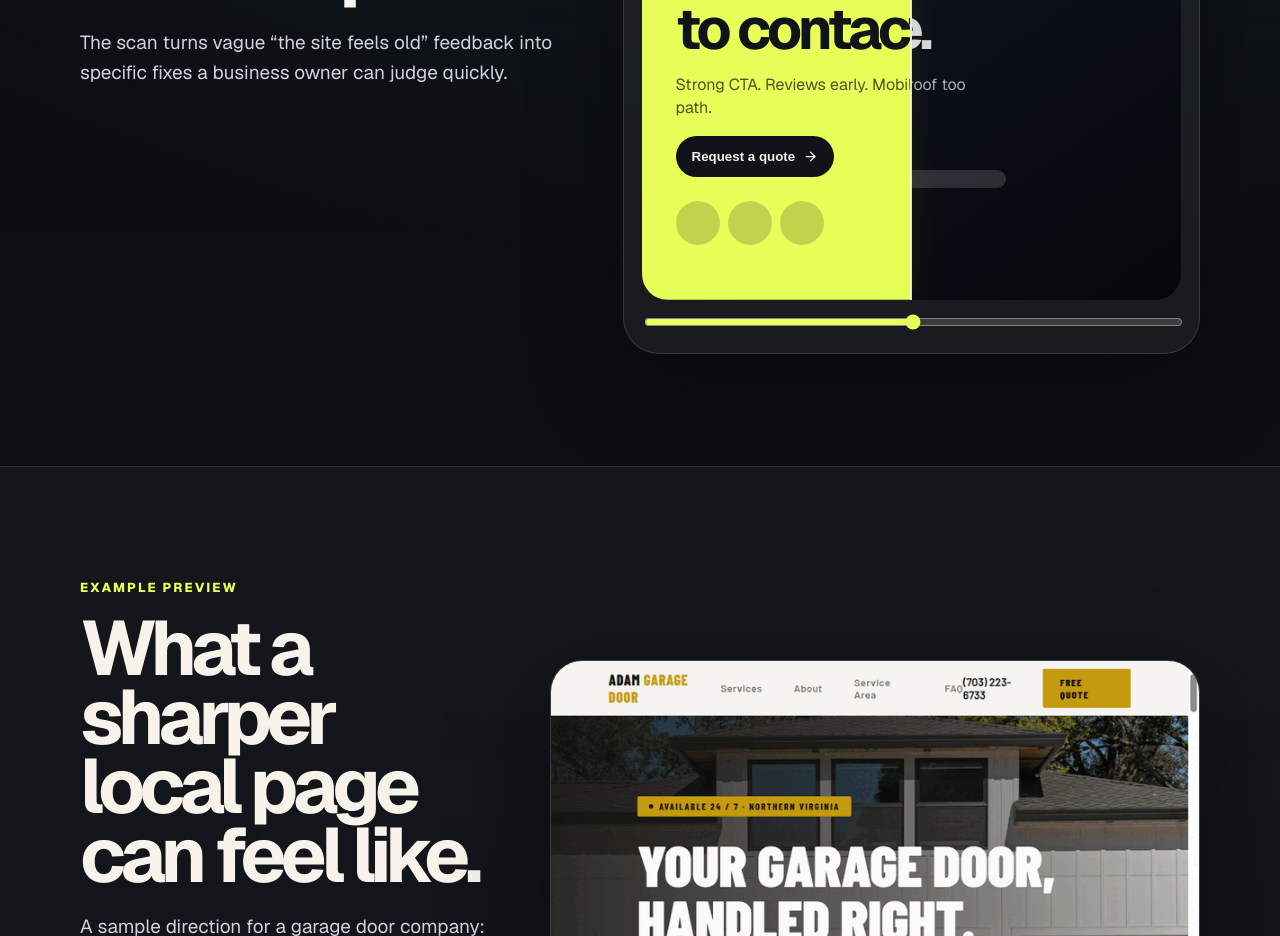
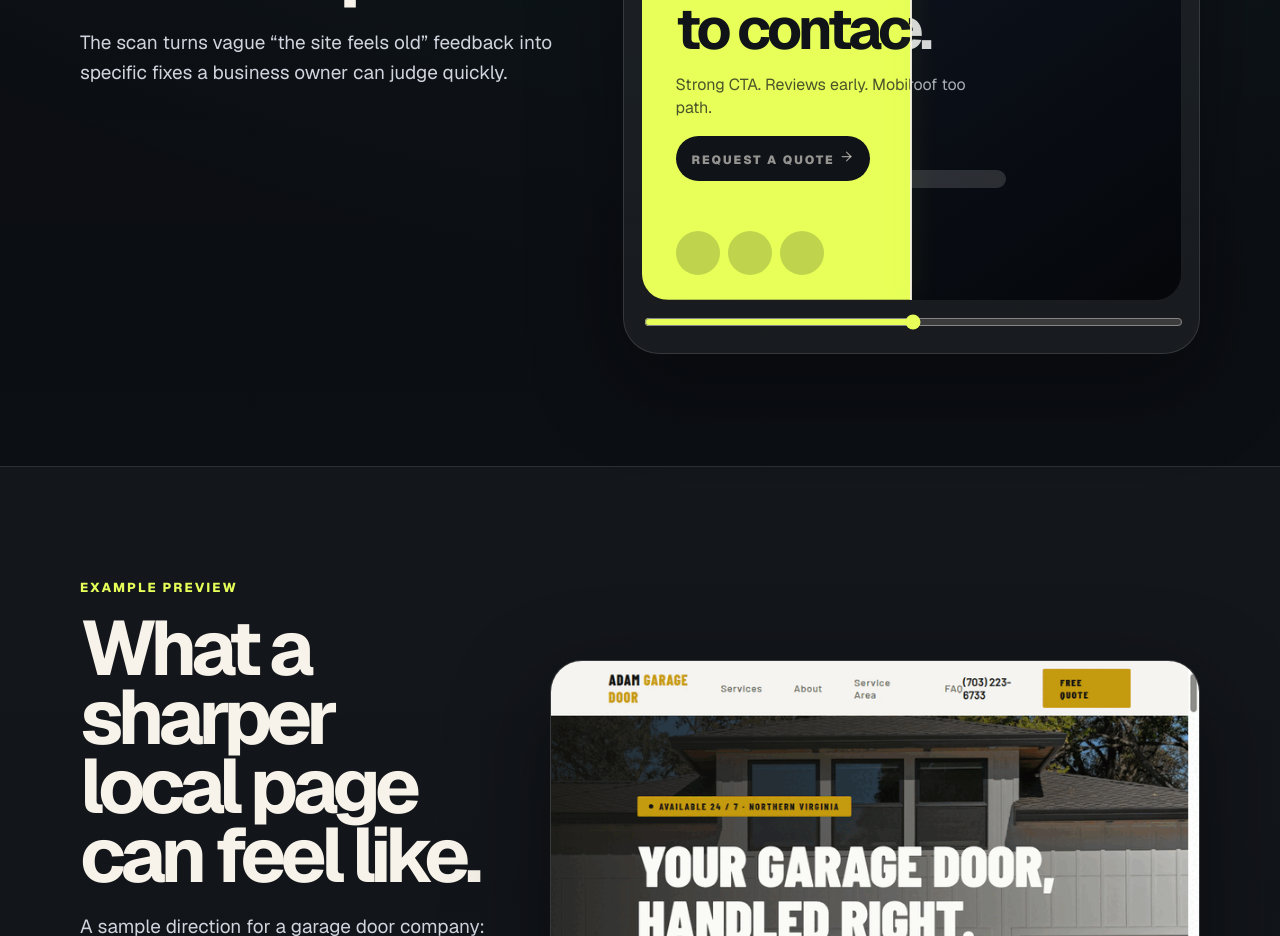
Before and after one commit to vnguyendc/built-by-vinh, a Next.js app: page / in a window 1280 px wide. Shown: the part 3060-3996 px from the top of the page. Built offline with nearby package versions, Linux system fonts and the light colour scheme.

Commit message:
Improve lab preview accessibility

```diff
--- a/src/app/globals.css
+++ b/src/app/globals.css
@@ -146,7 +146,7 @@ h2 { font-size: clamp(38px, 6vw, 78px); line-height: .9; letter-spacing: -.07em;
 .beforeSite { background: linear-gradient(145deg,#111827,#05070a); color: #d6d7d9; }
 .afterSite { clip-path: inset(0 calc(100% - var(--split)) 0 0); background: radial-gradient(circle at 72% 20%, rgba(231,255,88,.5), transparent 34%), #e7ff58; color: var(--ink); }
 .afterSite p { color: rgba(16,19,24,.72); }
-.afterSite button { display: inline-flex; align-items: center; gap: 8px; border: 0; border-radius: 999px; padding: 13px 16px; background: var(--ink); color: var(--text); font-weight: 850; }
+.mockButton { display: inline-flex; align-items: center; gap: 8px; border: 0; border-radius: 999px; padding: 13px 16px; background: var(--ink); color: var(--text); font-weight: 850; }
 .fakeBlock { width: 70%; height: 18px; border-radius: 99px; background: rgba(255,255,255,.14); margin-top: 16px; }
 .fakeBlock.short { width: 45%; }.fakeBlock.tiny { width: 28%; }
 .proofDots { display: flex; gap: 8px; margin-top: 24px; }.proofDots i { width: 44px; height: 44px; border-radius: 50%; background: rgba(16,19,24,.18); }
--- a/src/components/site/url-audit-lab.tsx
+++ b/src/components/site/url-audit-lab.tsx
@@ -97,7 +97,7 @@ export function BeforeAfterSlider() {
           <span>After</span>
           <h3>Clearer. Faster. Easier to contact.</h3>
           <p>Strong CTA. Reviews early. Mobile quote path.</p>
-          <button>Request a quote <ArrowRight size={15} /></button>
+          <span className="mockButton" aria-hidden="true">Request a quote <ArrowRight size={15} /></span>
           <div className="proofDots"><i /><i /><i /></div>
         </div>
         <div className="comparisonDivider" aria-hidden="true" />
```
